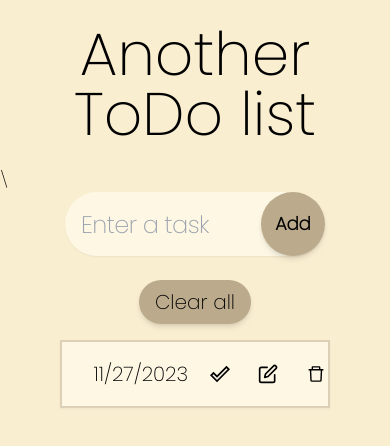
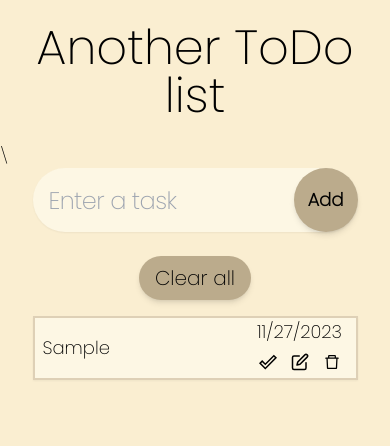
Before and after one commit to Fijalkowskim/AnotherToDoList, a React (Create React App) app in the folder another-to-do-list/: page / in a window 390 px wide. Both pictures are taken after typing "Sample" into the empty fields and a click on the button "Add". Shown: the top 446 px of the page. Built offline with nearby package versions, Linux system fonts and the light colour scheme.

Commit message:
Mobile responsive

```diff
--- a/another-to-do-list/src/components/EditWindow.tsx
+++ b/another-to-do-list/src/components/EditWindow.tsx
@@ -25,7 +25,7 @@ function EditWindow() {
         animate={{ opacity: 1, scale: 1 }}
         exit={{ opacity: 0, scale: 0 }}
         onSubmit={(e) => SubmitEdit(e)}
-        className="w-1/2 bg-primary-400 border-2 border-primary-600 rounded-lg flex flex-col items-center p-4 gap-4"
+        className="h-2/5 md:h-auto w-5/6 lg:w-3/4 xl:max-w-4xl bg-primary-400 border-2 border-primary-600 rounded-lg flex flex-col items-center p-4 gap-4"
       >
         <p className="text-4xl">Edit task</p>
         <textarea
@@ -34,7 +34,7 @@ function EditWindow() {
             setEditedToDo({ ...editedToDo, content: e.target.value } as ToDo)
           }
           className={classNames(
-            "m-h-1/2 w-5/6 bg-primary-300 text-2xl rounded-sm shadow-md border-primary-600 focus:shadow-md focus:outline-1 focus:outline-primary-600 p-4 break-all resize-none",
+            "h-5/6 md:h-1/2 w-5/6 bg-primary-300 text-xl md:text-2xl rounded-sm shadow-md border-primary-600 focus:shadow-md focus:outline-1 focus:outline-primary-600 p-4 break-all resize-none",
             {
               "border-2": sumbitedEmptyText,
               "border-red-400": sumbitedEmptyText,
@@ -45,14 +45,14 @@ function EditWindow() {
           <button
             onClick={() => updateToDo(undefined)}
             type="button"
-            className="bg-primary-600 text-3xl font-bold shadow-md
+            className="bg-primary-600 text-xl md:text-3xl font-bold shadow-md
         hover:scale-105 transition-transform py-1 px-3 rounded-md"
           >
             Cancel
           </button>
           <button
             type="submit"
-            className="bg-primary-600 text-3xl font-bold shadow-md
+            className="bg-primary-600 text-xl md:text-3xl font-bold shadow-md
         hover:scale-105 transition-transform py-1 px-3 rounded-md"
           >
             Save
--- a/another-to-do-list/src/components/InputField.tsx
+++ b/another-to-do-list/src/components/InputField.tsx
@@ -16,7 +16,7 @@ function InputField() {
         SubmitAddToDo(e);
         //inputRef.current?.blur();
       }}
-      className="w-2/3 h-16 flex justify-center mx-auto relative "
+      className="w-5/6 sm:w-2/3 h-16 flex justify-center mx-auto relative "
     >
       <input
         type="input"
--- a/another-to-do-list/src/components/Navbar.tsx
+++ b/another-to-do-list/src/components/Navbar.tsx
@@ -3,7 +3,10 @@ import InputField from "./InputField";
 function Navbar() {
   return (
     <>
-      <div className=" w-full text-center text-6xl p-6">Another ToDo list</div>\
+      <div className=" w-full text-center text-5xl sm:text-6xl p-6">
+        Another ToDo list
+      </div>
+      \
       <InputField />
     </>
   );
--- a/another-to-do-list/src/components/ToDoCard.tsx
+++ b/another-to-do-list/src/components/ToDoCard.tsx
@@ -25,7 +25,7 @@ function ToDoCard({ toDo }: Props) {
         exit="exit"
         className={`w-5/6 ${
           toDo.isDone ? "bg-primary-400" : "bg-primary-300"
-        } border-primary-500 border-2 shadow-sm p-4 flex items-center gap-4 text-xl
+        } border-primary-500 border-2 shadow-sm px-2 md:p-4 flex items-center gap-4 text-lg md:text-xl
           }`}
       >
         <p
@@ -35,9 +35,11 @@ function ToDoCard({ toDo }: Props) {
         >
           {toDo.content}
         </p>
-        <p className=" w-36 text-right">
+        <div className="flex flex-col justify-center items-center md:gap-4 md:flex-row">
+          <p className="text-center md:w-36 md:text-right">
             {new Date(toDo.date).toLocaleDateString()}
           </p>
+          <div className="flex items-center md:gap-4">
             <button
               onClick={() => toggleIsDone(toDo.id)}
               className="hover:bg-primary-500 aspect-square h-8 grid place-items-center rounded-full transition-colors"
@@ -56,6 +58,8 @@ function ToDoCard({ toDo }: Props) {
             >
               <AiOutlineDelete />
             </button>
+          </div>
+        </div>
       </motion.li>
     </AnimatePresence>
   );
--- a/another-to-do-list/src/components/ToDoList.tsx
+++ b/another-to-do-list/src/components/ToDoList.tsx
@@ -10,7 +10,7 @@ import EditWindow from "./EditWindow";
 function ToDoList() {
   const { toDoList, clearList, isEditing } = useToDoList();
   return (
-    <ul className="w-5/6 my-6 mx-auto flex flex-col items-center gap-2">
+    <ul className="sm:w-5/6 my-6 mx-auto flex flex-col items-center gap-2">
       {isEditing && <EditWindow />}
       {toDoList.length > 0 && (
         <motion.button
```
Lines whose indentation alone changed are shown as unchanged.
